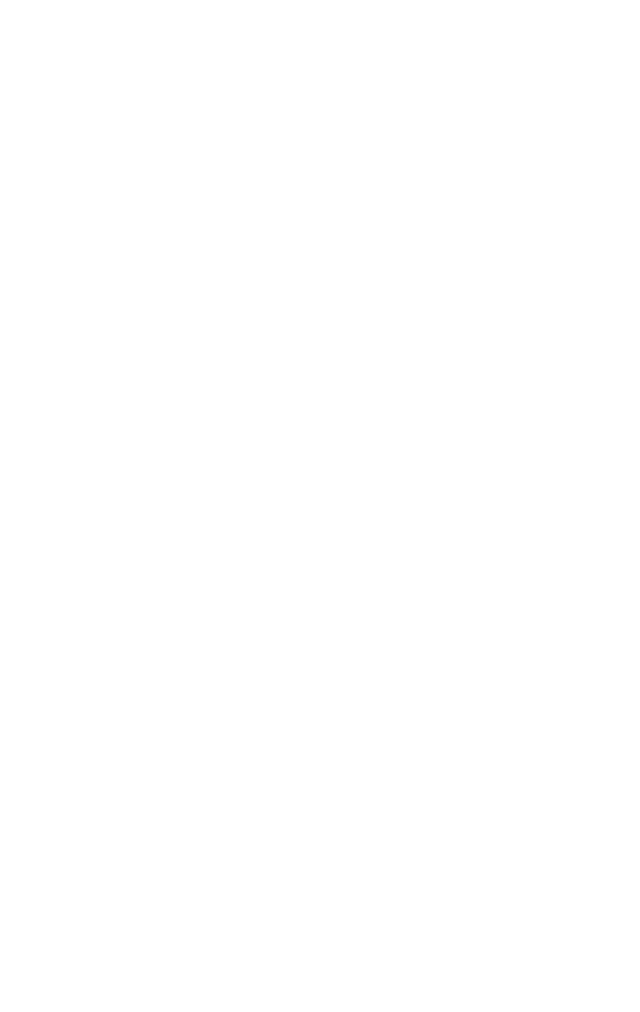
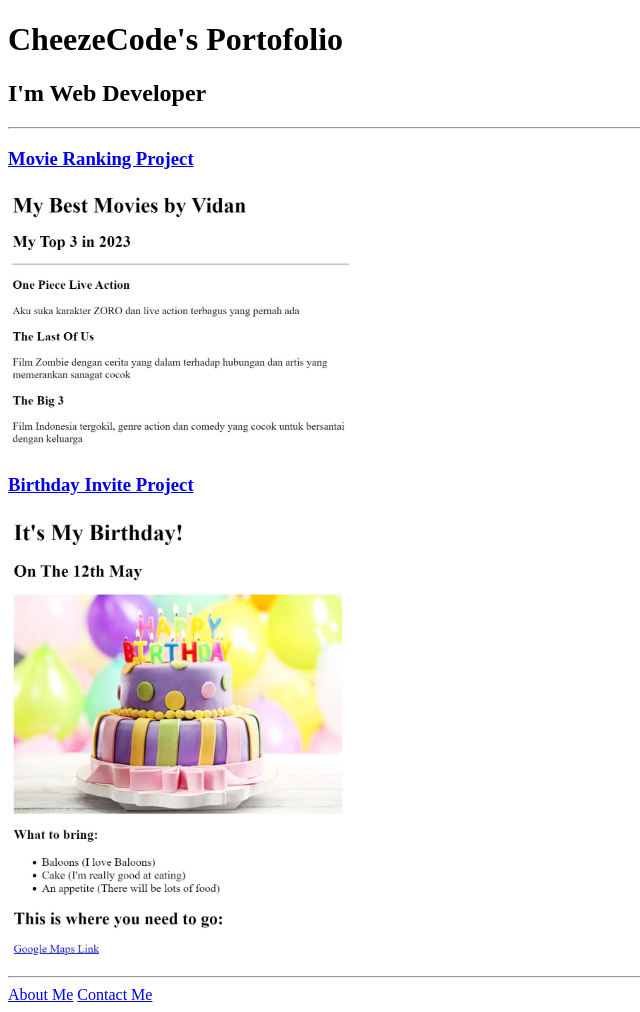
Before and after one commit to CheezeCode13/html-portofolio, a plain HTML site: page index.html in a window 1280 px wide. Shown: the whole page, without its empty margins (0-640 px from the left). Before the commit the page ends 800 px from the top, so only its background shows below. Drawn offline with Linux system fonts and the light colour scheme.

Commit message:
Add files via upload

```diff
--- a/index.html
+++ b/index.html
@@ -1,15 +1,23 @@
-<!-- TODO 1: Create the HTML Boilerplate -->
+<!DOCTYPE html>
+<html lang="en">
+<head>
+    <meta charset="UTF-8">
+    <meta name="viewport" content="width=device-width, initial-scale=1.0">
+    <title>CheezeCode Portofolio</title>
+</head>
 
-<!-- TODO 2: Add Your previous projects' HTML into the public folder -->
+<body>
+   <h1>CheezeCode's Portofolio</h1>
+   <h2>I'm Web Developer</h2>
+   <hr>
+   <h3><a href="./public/movie-ranking.html">Movie Ranking Project</a></h3>
+   <a href="./public/movie-ranking.html"><img src="./assets/images/movie-ranking.JPG" alt="movie-ranking" srcset="./assets/images/movie-ranking.JPG 3x"></a>
+   <h3><a href="./public/birthday-invite.html">Birthday Invite Project</a></h3>
+    <a href="./public/birthday-invite.html"><img src="./assets/images/birthday-invite.JPG" alt="Birthday Invite" height="450px" ></a>
+<hr>
 
-<!-- TODO 3: Take screenshots of your project previews and add the images to the images folder -->
+</body>
 
-<!-- TODO 4: Add titles/subtitles etc. -->
-
-<!-- TODO 5: Add a link to the project pages -->
-
-<!-- TODO 6: Add images to show the project previews
-HINT for TODO 6: You can use the height attribute set to 200 to make the image smaller:
-https://developer.mozilla.org/en-US/docs/Web/HTML/Element/img#attr-height -->
-
-<!-- TODO 7: Add the Contact Me and About Me page links -->
+<a href="./public/about.html">About Me</a>
+<a href="./public/contact.html">Contact Me</a>
+</html>
```
